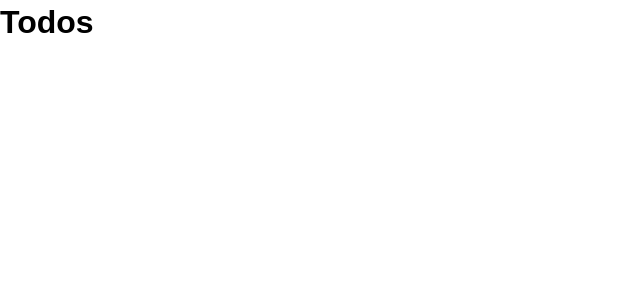
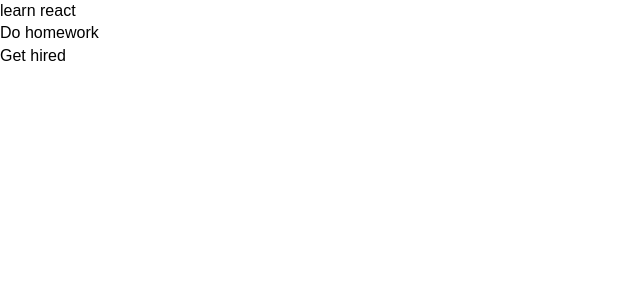
Before and after one commit to agnide4/Todo-React, a React (Create React App) app: page / in a window 1280 px wide. Shown: the top 300 px of the page, without its empty margins (0-640 px from the left). Built offline with nearby package versions, Linux system fonts and the light colour scheme.

Commit message:
Proptypes created

```diff
--- /dev/null
+++ b/src/components/TodoListItem.js
@@ -0,0 +1,19 @@
+import React, { Component } from 'react'
+import PropTypes from "prop-types"
+
+
+
+export class TodoListItem extends Component {
+    render() {
+        return (
+            <div>
+                <p>{ this.props.todo.title }</p>
+            </div>
+        )
+    }
+}
+
+TodoListItem.propTypes = {
+    todo: PropTypes.object.isRequired
+  }
+export default TodoListItem
--- a/src/components/Todos.js
+++ b/src/components/Todos.js
@@ -1,5 +1,6 @@
 import React, {Component} from 'react';
-
+import TodoItem from "./TodoListItem"
+import PropTypes from "prop-types"
 
 
 class Todos extends Component {
@@ -10,11 +11,9 @@ class Todos extends Component {
 
 
 
-      return (
-        <div>
-          <h1>Todos</h1>
-        </div>
-      );
+      return this.props.todos.map((todo) => (
+          <TodoItem key={todo.id} todo = {todo}/>
+      ))
 
     }
 
@@ -23,5 +22,9 @@ class Todos extends Component {
 
 }
 
+Todos.propTypes = {
+  todos: PropTypes.array.isRequired
+}
+
 
 export default Todos;
```
